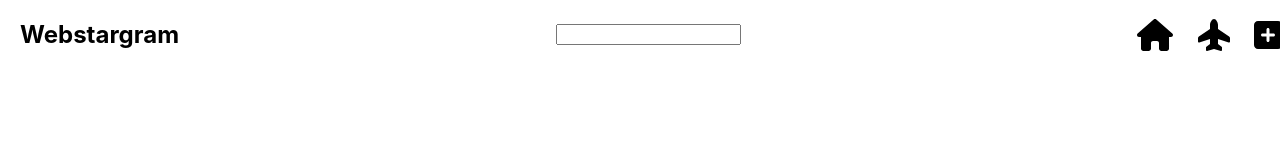
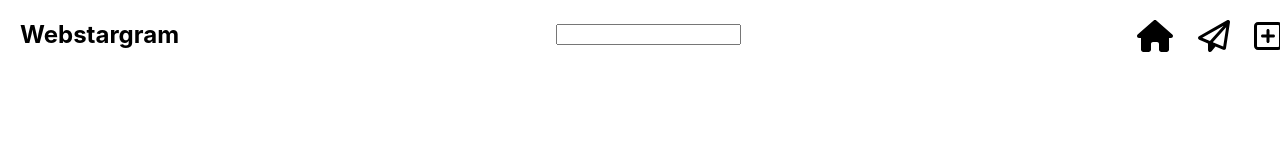
Before and after one commit to React-Masters/wecode-mission-hyoheon, a React (Create React App) app in the folder 01_login/: page /Home in a window 1280 px wide. Shown: the top 160 px of the page. Built offline with nearby package versions, Linux system fonts and the light colour scheme.

Commit message:
feat: img 위치 및 높이 조절, 폰트어썸 추가

```diff
--- a/01_login/src/pages/Home.jsx
+++ b/01_login/src/pages/Home.jsx
@@ -1,6 +1,7 @@
 
 import { FontAwesomeIcon } from '@fortawesome/react-fontawesome';
-import { faHouse, faPlaneUp, faSquarePlus, faCompass, faHeart } from '@fortawesome/free-solid-svg-icons';
+import { faHouse } from '@fortawesome/free-solid-svg-icons';
+import { faPaperPlane, faSquarePlus, faCompass, faHeart } from "@fortawesome/free-regular-svg-icons";
 import styled from "styled-components";
 import avatarIcon from "../img/avatarIcon.png"
 
@@ -19,23 +20,20 @@
   `;
 
 const H2 = styled.h2`
-
 `;
 
 const Input = styled.input`
-
 `;
 
 const Icon = styled.div`
-
   margin-right: 20px;
-
 `;
 
 
 const Span = styled.span`
   &:last-child img {
-    transform: translateY(2px);
+    transform: translateY(3px);
+    height: 32px;
   }
   margin-left: 20px;
 `;
@@ -57,7 +55,7 @@
 
           <Icon>
             <Span> <FontAwesomeIcon icon={faHouse} size="2x" color=""/> </Span>
-            <Span> <FontAwesomeIcon icon={faPlaneUp} size="2x" /> </Span>
+            <Span> <FontAwesomeIcon icon={faPaperPlane} size="2x" /> </Span>
             <Span> <FontAwesomeIcon icon={faSquarePlus} size="2x" /> </Span>
             <Span> <FontAwesomeIcon icon={faCompass} size="2x" /> </Span>
             <Span> <FontAwesomeIcon icon={faHeart} size="2x" /> </Span>
```
